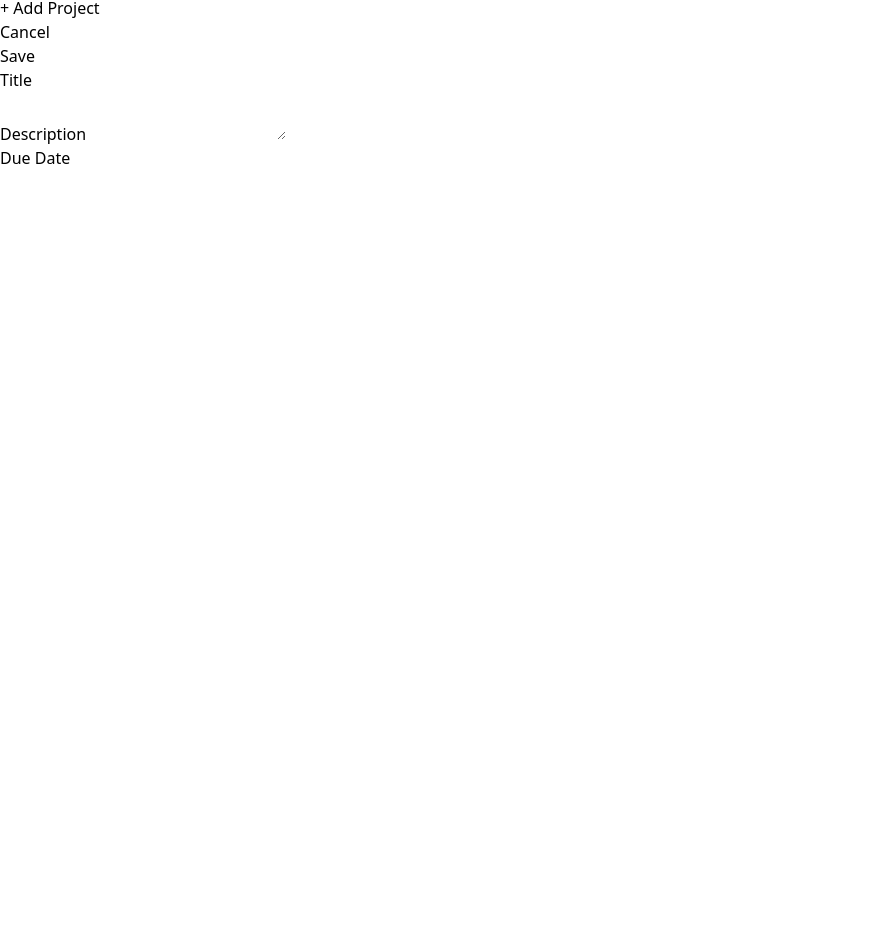
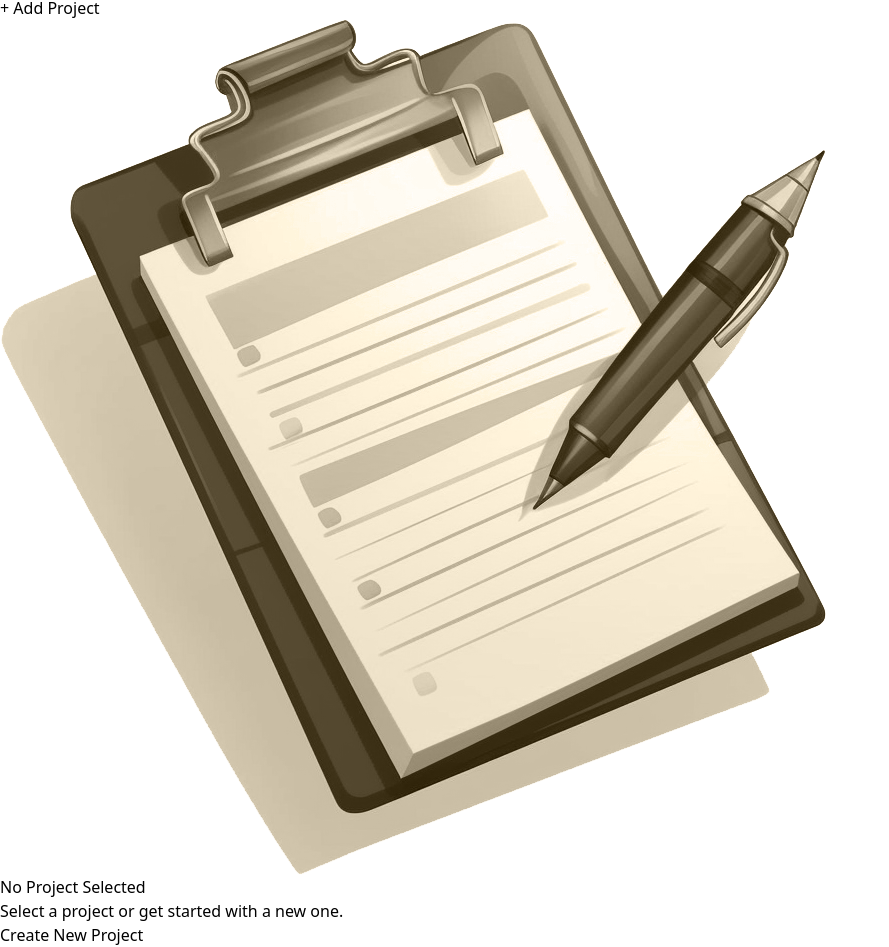
Before and after one commit to Mohammadalijafari/ProjectManagement, a React (Vite) app: page / in a window 1280 px wide. Shown: the part 28-975 px from the top of the page, without its empty margins (0-889 px from the left). Before the commit the page ends 800 px from the top, so only its background shows below. Built offline with nearby package versions, Linux system fonts and the light colour scheme.

Commit message:
Update Add project and create a new project logic

```diff
--- a/src/App.jsx
+++ b/src/App.jsx
@@ -1,11 +1,35 @@
+import { useState } from "react";
 import NewProject from "./components/NewProject.jsx";
 import ProjectsSidebar from "./components/ProjectsSidebar.jsx";
+import NoProjectSelected from "./components/NoProjectSelected.jsx";
 
 function App() {
+  const [projectState, setProjectState] = useState({
+    selectedProjectId: undefined,
+    project: [],
+  });
+
+  function handleStartAddProject() {
+    setProjectState((prevState) => {
+      return {
+        ...prevState,
+        selectedProjectId: null,
+      };
+    });
+  }
+
+  let content;
+
+  if (projectState.selectedProjectId === null) {
+    content = <NewProject />;
+  } else if (projectState.selectedProjectId === undefined) {
+    content = <NoProjectSelected onStartAddProject={handleStartAddProject} />;
+  }
+
   return (
     <main className="h-screen my-8 flex gap-8">
-      <ProjectsSidebar />
-      <NewProject />
+      <ProjectsSidebar onStartAddProject={handleStartAddProject} />
+      {content}
     </main>
   );
 }
--- a/src/components/NoProjectSelected.jsx
+++ b/src/components/NoProjectSelected.jsx
@@ -1,7 +1,7 @@
 import noProjectImage from "../assets/no-projects.png";
 import Button from "./Button.jsx";
 
-export default function NoProjectSelected() {
+export default function NoProjectSelected({ onStartAddProject }) {
   return (
     <div className="mt-24 text-center w-2/3">
       <img
@@ -16,7 +16,7 @@
         Select a project or get started with a new one.
       </p>
       <p className="mt-8">
-        <Button>Create New Project</Button>
+        <Button onClick={onStartAddProject}>Create New Project</Button>
       </p>
     </div>
   );
--- a/src/components/ProjectsSidebar.jsx
+++ b/src/components/ProjectsSidebar.jsx
@@ -1,13 +1,13 @@
 import Button from "./Button.jsx";
 
-export default function ProjectsSidebar() {
+export default function ProjectsSidebar({ onStartAddProject }) {
   return (
     <aside className="w-1/3 px-8 py-16 bg-stone-800 text-stone-50 md:w-72 rounded-r-xl">
       <h2 className="mb-8 font-bold uppercase md:text-xl text-stone-100">
         Your Projects
       </h2>
       <div>
-        <Button>+ Add Project</Button>
+        <Button onClick={onStartAddProject}>+ Add Project</Button>
       </div>
       <ul></ul>
     </aside>
```
